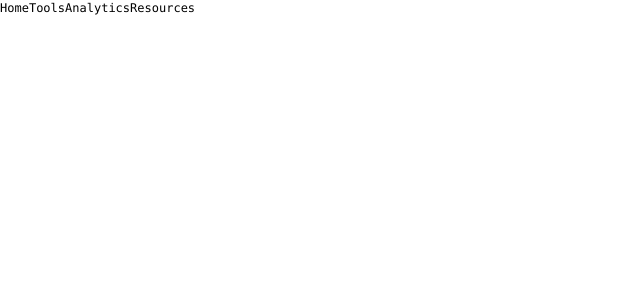
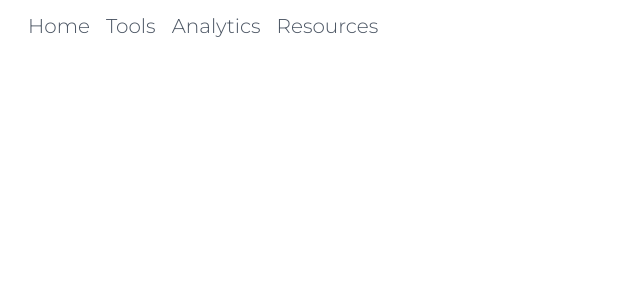
Before and after one commit to riechert-arthur/retrieval-practice-app, a Next.js app: page / in a window 1280 px wide. Shown: the top 300 px of the page, without its empty margins (0-640 px from the left). Built offline with nearby package versions, Linux system fonts and the light colour scheme.

Commit message:
Added styling to navigation

```diff
--- a/src/app/layout.tsx
+++ b/src/app/layout.tsx
@@ -15,8 +15,10 @@ export default function RootLayout({
   return (
     <html lang="en">
       <body className='font-mono'>
-        <Navigation />
-        {children}
+        <div className='p-3'>
+          <Navigation />
+          {children}
+        </div>
       </body>
     </html>
   )
--- a/src/components/Navigation.tsx
+++ b/src/components/Navigation.tsx
@@ -1,3 +1,4 @@
+import { montserrat } from '@/library/fonts'
 import Link from 'next/link'
 
 /**
@@ -21,14 +22,18 @@ const links: InternalLink[] = [
 
 export default function Navigation() {
     return (
-        <ul className='flex w-full list-none text-xs'>
+        <nav>
+            <ul className={ `flex w-full list-none
+                ${ montserrat.className } text-xl text-gray-600 font-light`
+            }>
                 {
                     links.map((link: InternalLink, index: number) => (
-                    <li key={ index }>
+                        <li key={ index } className='ml-4'>
                             <Link href={ link.route }>{ link.name }</Link>
                         </li>
                     ))
                 }
             </ul>
+        </nav>
     )
 }
```
Lines whose indentation alone changed are shown as unchanged.
